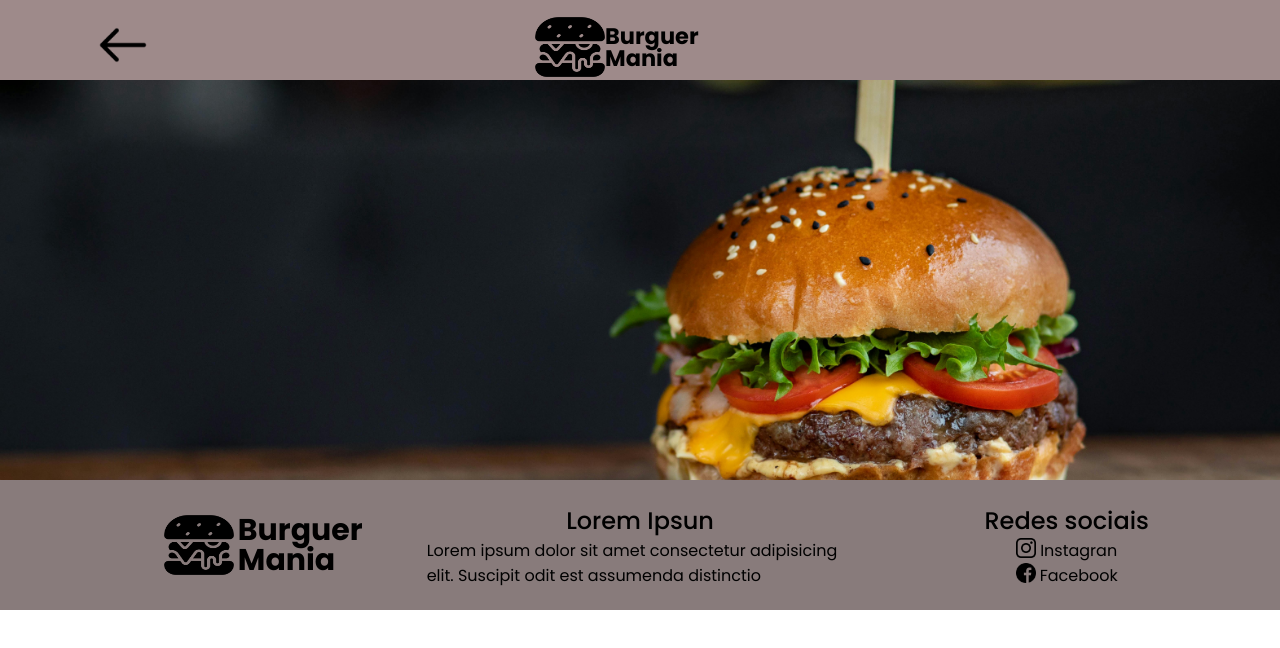
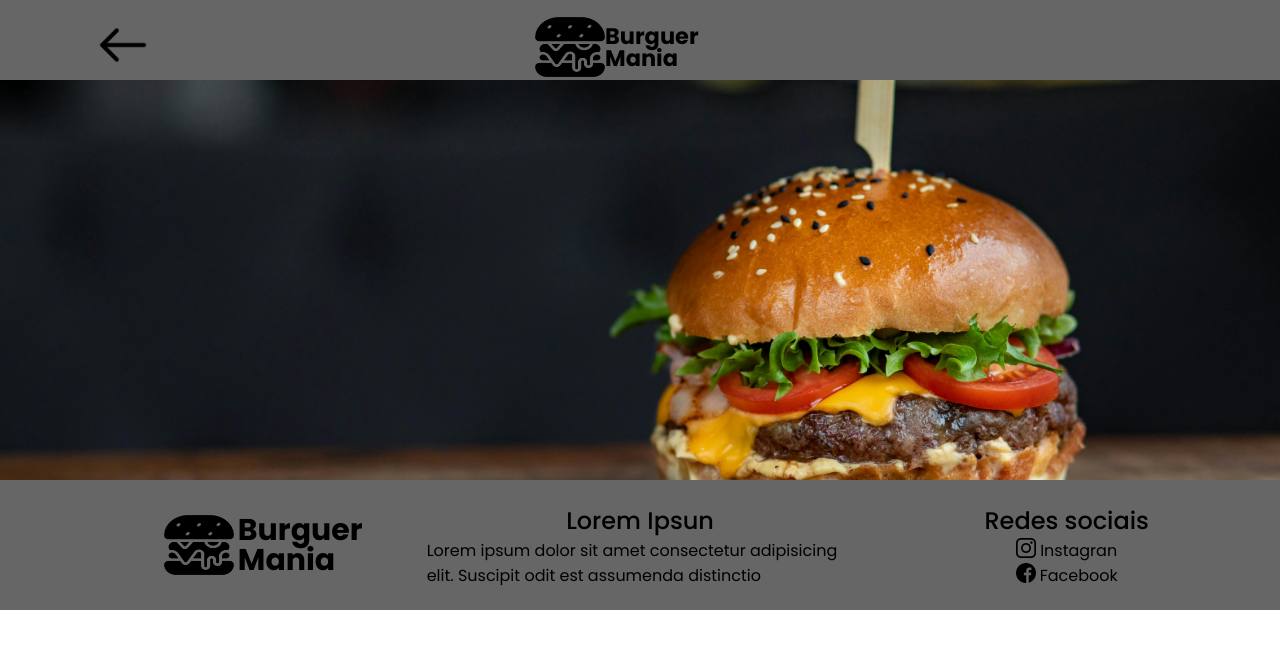
Before and after one commit to Wesley708/Burger-Mania, a plain HTML site: page pages/receitas.html in a window 1280 px wide. Drawn offline with Linux system fonts and the light colour scheme.

Commit message:
Ajuste de cor navbar

```diff
--- a/assets/css/style.css
+++ b/assets/css/style.css
@@ -14,7 +14,7 @@ nav {
     align-items: center;
     justify-items: center;
     width: 100%;
-    background-color: rgb(158, 138, 138);
+    background-color: rgb(102, 102, 102);
     height: 80px;
 }
 
@@ -144,7 +144,7 @@ footer{
     justify-content: center;
     width: 100%;
     height: 130px;
-    background-color: rgb(136, 123, 123);
+    background-color:  rgb(102, 102, 102);
 }
 
 .footer-box{
```
Also changed, not shown: pages/testes.html (deleted).
